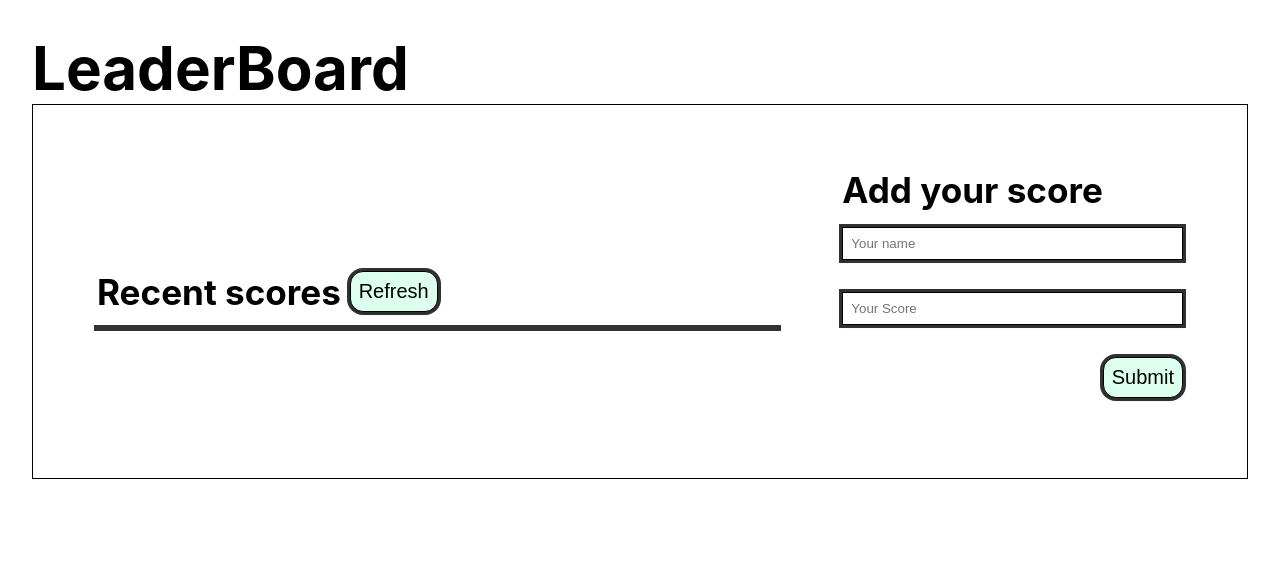
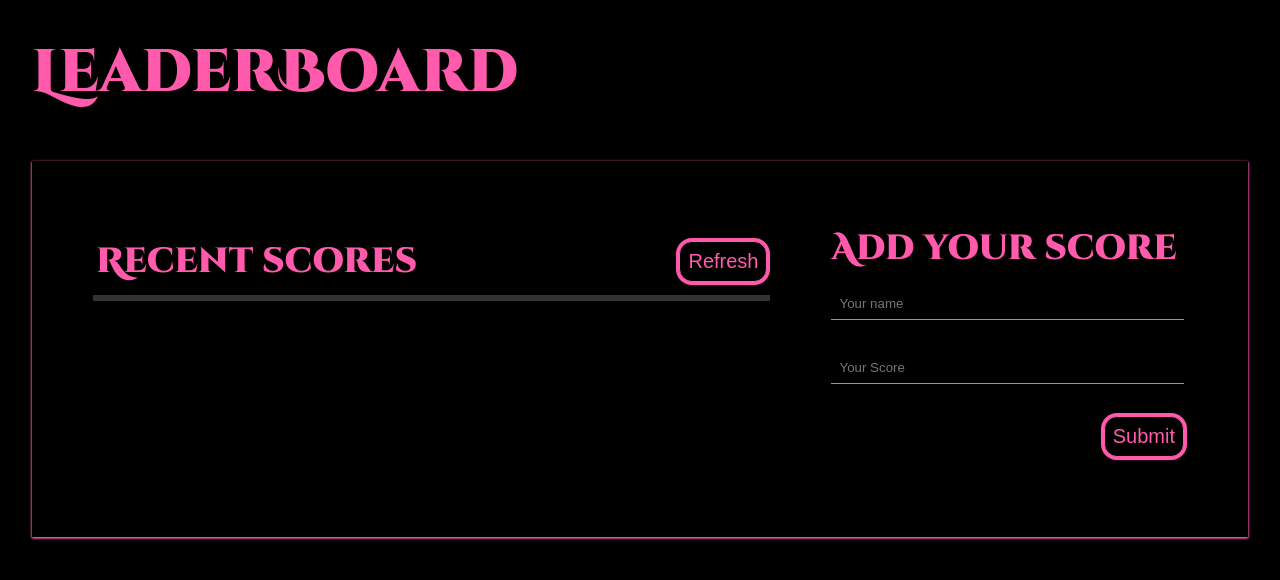
Before and after one commit to TahenyBELGUITH/LeaderBoard, a website built with webpack: page src/index.html in a window 1280 px wide. Built offline with nearby package versions, Linux system fonts and the light colour scheme.

Commit message:
Add styling

```diff
--- a/package.json
+++ b/package.json
@@ -6,7 +6,9 @@
   "scripts": {
     "test": "jest",
     "build": "webpack",
-    "start": "webpack serve --open"
+    "start": "webpack serve --open",
+    "deploy": "gh-pages -d dist"
+
   },
   "repository": {
     "type": "git",
@@ -27,6 +29,7 @@
     "webpack-dev-server": "^4.9.0"
   },
   "dependencies": {
+    "gh-pages": "^4.0.0",
     "html-webpack-plugin": "^5.5.0",
     "jest": "^28.1.0"
   }
--- a/src/style.css
+++ b/src/style.css
@@ -1,3 +1,5 @@
+@import url('https://fonts.googleapis.com/css2?family=Cinzel+Decorative:wght@900&display=swap');
+
 *,
 *::before,
 *::after {
@@ -8,8 +10,10 @@
 
 body {
   padding: 2rem;
-  font-family: -apple-system, BlinkMacSystemFont, 'Segoe UI', Roboto, Oxygen, Ubuntu, Cantarell, 'Open Sans', 'Helvetica Neue', sans-serif;
+  font-family: 'Cinzel Decorative', cursive;
   font-size: 30px;
+  background-color: #000;
+  color: #ff5aac;
 }
 
 .d-flex {
@@ -17,9 +21,9 @@ body {
 }
 
 .wrapper {
-  align-items: center;
-  border: 1px solid black;
+  box-shadow: #ff5aac 0 1px 3px, #ff5aac 0 1px 2px;
   padding: 2rem;
+  margin: 3rem 0;
 }
 
 .refresh {
@@ -30,22 +34,23 @@ body {
 
 .refresh .header {
   justify-content: space-between;
-  width: 50%;
+  width: 100%;
   align-items: center;
 }
 
 .submit button,
 .refresh .header button {
-  border: 1px solid #000;
+  border: 1px solid #ff5aac;
   outline: none;
   display: block;
   padding: 8px;
-  background-color: #dfe;
+  background-color: #000;
   font-size: 20px;
   border-radius: 13px;
   float: right;
   margin: 1rem 0;
-  box-shadow: rgba(0, 0, 0, 0.16) 0 1px 4px, rgb(51, 51, 51) 0 0 0 3px;
+  box-shadow: #ff5aac 0 1px 4px, #ff5aac 0 0 0 3px;
+  color: #ff5aac;
 }
 
 .players-score {
@@ -58,25 +63,29 @@ body {
 
 .players-score ul li {
   padding: 12px;
+  text-align: center;
 }
 
 .players-score ul li:nth-child(even) {
-  background-color: gray;
-  color: #fff;
+  background-color: #ff5aac;
+  color: #000;
 }
 
 .submit {
   margin: 2rem;
-  width: 40%;
+  width: 42%;
   float: right;
 }
 
 .submit input {
-  box-shadow: rgba(0, 0, 0, 0.16) 0 1px 4px, rgb(51, 51, 51) 0 0 0 3px;
   padding: 8px;
-  border: 1px solid #000;
+  outline: none;
+  border: none;
+  background-color: #000;
+  border-bottom: 1px solid #ff5aac;
   width: 100%;
   margin: 1rem 0;
+  color: #ff5aac;
 }
 
 footer {
```
Also changed, not shown: src/leaderBoard.js (+8 -5 lines), webpack.config.js (+8 -8 lines), README.md, dist/main.js, src/shot.png (added), 1 other file.
